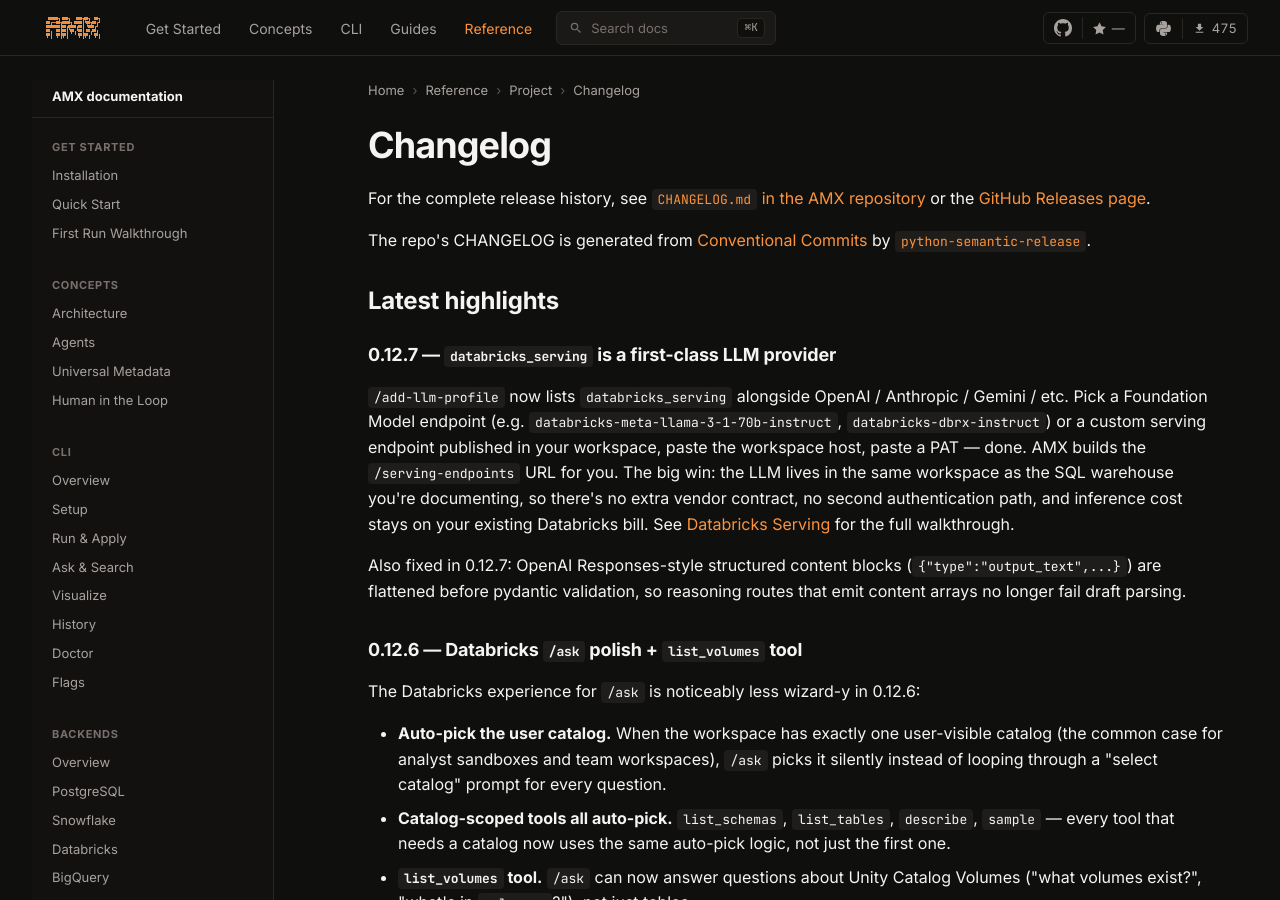
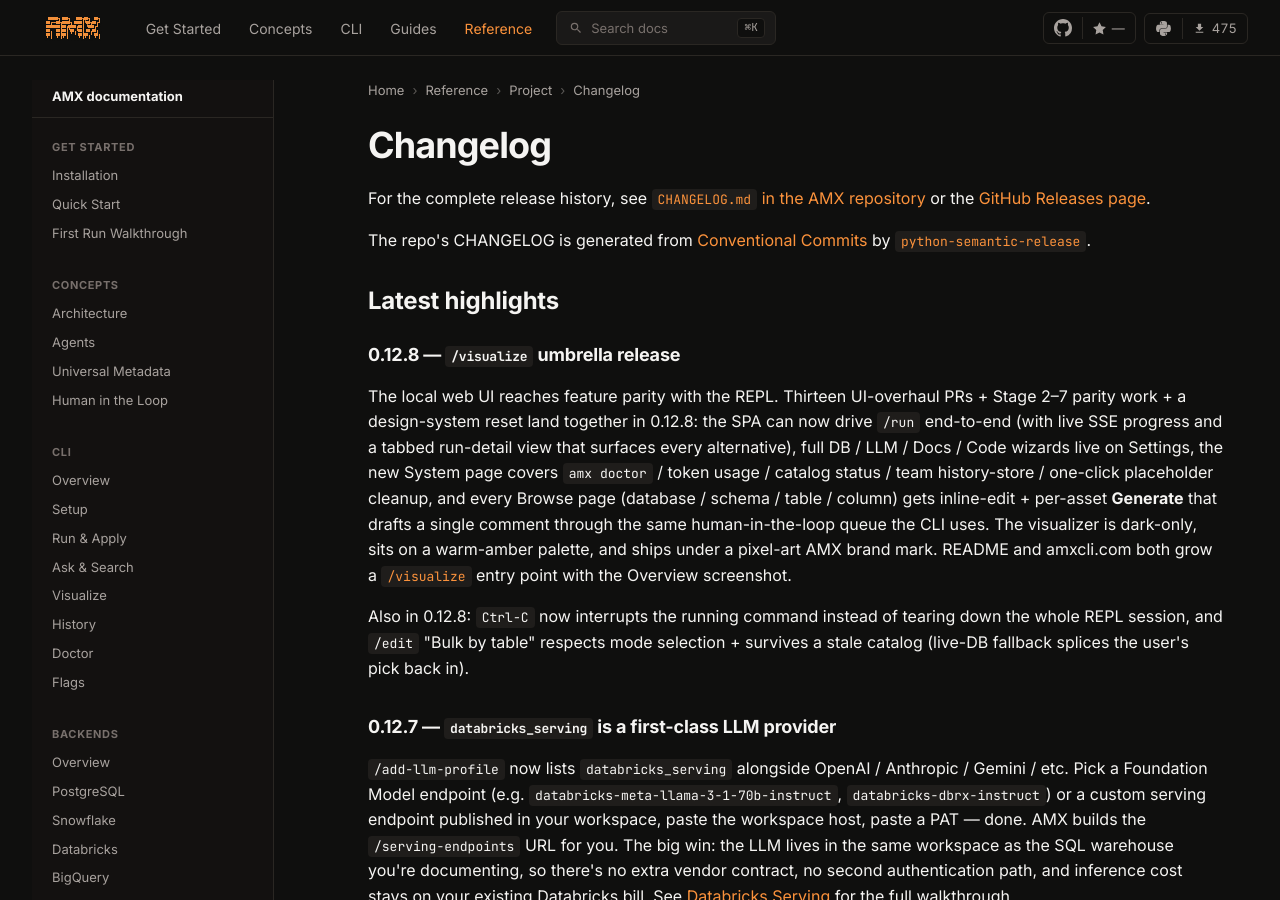
Before and after one commit to omeryasirkucuk/amx-docs, an MkDocs documentation site: the page built from docs/changelog.md, in a window 1280 px wide and 900 px high. Built offline with MkDocs 1.6.1 and Material for MkDocs 9.7.7, drawn with Linux system fonts in a browser that asks for light colours; comment, search, counter and statistics services are not loaded.

Commit message:
docs: bump version to 0.12.8 + add /visualize umbrella release header
Footer version (config.extra.version) goes 0.12.7 → 0.12.8 to match the
PyPI release, and the changelog page picks up a Latest-highlights entry
covering the /visualize umbrella release: thirteen UI-overhaul PRs +
Stage 2–7 parity work + design-system reset, plus the Ctrl-C session
fix and the /edit Bulk-by-table mode-respect fix.

```diff
--- a/docs/changelog.md
+++ b/docs/changelog.md
@@ -7,6 +7,24 @@
 by [`python-semantic-release`](https://python-semantic-release.readthedocs.io/).
 
 ## Latest highlights
+
+### 0.12.8 — `/visualize` umbrella release
+
+The local web UI reaches feature parity with the REPL. Thirteen UI-overhaul PRs +
+Stage 2–7 parity work + a design-system reset land together in 0.12.8: the SPA
+can now drive `/run` end-to-end (with live SSE progress and a tabbed run-detail
+view that surfaces every alternative), full DB / LLM / Docs / Code wizards live
+on Settings, the new System page covers `amx doctor` / token usage / catalog
+status / team history-store / one-click placeholder cleanup, and every Browse
+page (database / schema / table / column) gets inline-edit + per-asset
+**Generate** that drafts a single comment through the same human-in-the-loop
+queue the CLI uses. The visualizer is dark-only, sits on a warm-amber palette,
+and ships under a pixel-art AMX brand mark. README and amxcli.com both grow a
+[`/visualize`](cli/visualize.md) entry point with the Overview screenshot.
+
+Also in 0.12.8: `Ctrl-C` now interrupts the running command instead of tearing
+down the whole REPL session, and `/edit` "Bulk by table" respects mode selection
++ survives a stale catalog (live-DB fallback splices the user's pick back in).
 
 ### 0.12.7 — `databricks_serving` is a first-class LLM provider
 
--- a/mkdocs.yml
+++ b/mkdocs.yml
@@ -71,7 +71,7 @@
   # Bump this string for each release; the footer reads it via
   # {{ config.extra.version }}. Sample REPL/doctor outputs that quote
   # a specific version stay hardcoded — they're frozen examples.
-  version: "0.12.7"
+  version: "0.12.8"
 
 markdown_extensions:
   - abbr
```
